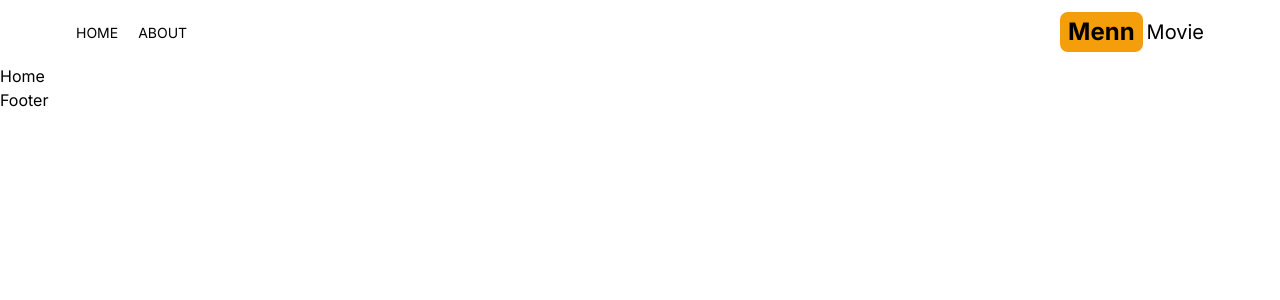
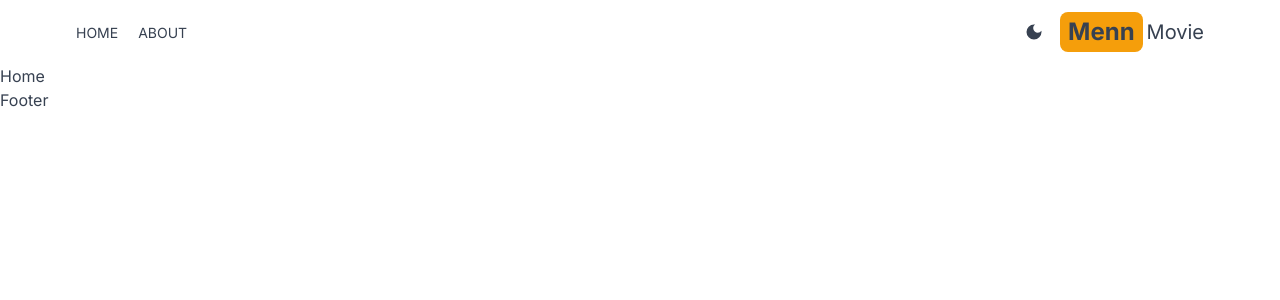
Before and after one commit to nitindahiya-dev/menn-movie-app, a Next.js app: page / in a window 1280 px wide. Shown: the top 300 px of the page. Built offline with nearby package versions, Linux system fonts and the light colour scheme.

Commit message:
added light mode and dark mode

```diff
--- a/package.json
+++ b/package.json
@@ -10,6 +10,7 @@
   },
   "dependencies": {
     "next": "14.1.4",
+    "next-themes": "^0.3.0",
     "react": "^18",
     "react-dom": "^18",
     "react-icons": "^5.0.1"
--- /dev/null
+++ b/src/app/Providers.jsx
@@ -0,0 +1,14 @@
+'use-client'
+import { ThemeProvider } from 'next-themes'
+
+const Providers = ({ children }) => {
+    return (
+        <ThemeProvider defaultTheme='system' attribute='class'>
+            <div className="text-gray-700 dark:text-gray-200 dark:bg-gray-700 select-none transition-colors duration-300 min-h-screen">
+                {children}
+            </div>
+        </ThemeProvider>
+    )
+}
+
+export default Providers
--- a/src/app/layout.js
+++ b/src/app/layout.js
@@ -2,6 +2,7 @@
 import "./globals.css";
 import Header from "@/components/Header";
 import Footer from "@/components/Footer";
+import Providers from "./Providers";
 
 const inter = Inter({ subsets: ["latin"] });
 
@@ -14,9 +15,11 @@
   return (
     <html lang="en">
       <body className={inter.className}>
+        <Providers>
         <Header />
         {children}
         <Footer />
+        </Providers>
         </body>
     </html>
   );
--- a/src/app/page.js
+++ b/src/app/page.js
@@ -1,4 +1,4 @@
-import React from 'react'
+
 
 const Home = () => {
   return (
--- /dev/null
+++ b/src/components/DarkModeSwitch.jsx
@@ -0,0 +1,28 @@
+'use client'
+
+import { MdLightMode, MdDarkMode } from 'react-icons/md'
+import { useTheme } from 'next-themes'
+import { useEffect, useState } from 'react';
+
+
+const DarkModeSwitch = () => {
+    const { theme, setTheme, systemTheme } = useTheme();
+    const currentTheme = theme === 'system' ? systemTheme : theme;
+    const [mounted, setMounted] = useState(false);
+    useEffect(() => {
+        setMounted(true)
+    }, [])
+    return (
+        <div>
+            {mounted &&
+            (currentTheme === 'dark'
+                ? (<MdLightMode onClick={() => setTheme('light')}
+                    className="text-xl cursor-pointer hover:text-amber-500" />
+                ) : (< MdDarkMode onClick={() => setTheme('dark')}
+                    className="text-xl cursor-pointer hover:text-amber-500" />
+                ))}
+        </div>
+    )
+}
+
+export default DarkModeSwitch
--- a/src/components/Footer.jsx
+++ b/src/components/Footer.jsx
@@ -1,4 +1,3 @@
-import React from 'react'
 
 const Footer = () => {
   return (
--- a/src/components/Header.jsx
+++ b/src/components/Header.jsx
@@ -1,8 +1,8 @@
-import React from 'react'
 import Link from 'next/link'
 import MenuItems from './MenuItems'
 import { AiFillHome } from 'react-icons/ai'
 import { BsFillInfoCircleFill } from 'react-icons/bs'
+import DarkModeSwitch from './DarkModeSwitch'
 
 const Header = () => {
     return (
@@ -11,10 +11,13 @@
                 <MenuItems title="Home" address="/" Icon={AiFillHome} />
                 <MenuItems title="About" address="/about" Icon={BsFillInfoCircleFill} />
             </div>
-            <Link href={"/"} className="flex gap-1 items-center">
-                <span className='text-2xl font-bold bg-amber-500 rounded-lg py-1 px-2'>Menn</span>
-                <span className='text-xl hidden sm:inline'>Movie</span>
-            </Link>
+            <div className="flex items-center gap-4">
+                <DarkModeSwitch />
+                <Link href={"/"} className="flex gap-1 items-center">
+                    <span className='text-2xl font-bold bg-amber-500 rounded-lg py-1 px-2'>Menn</span>
+                    <span className='text-xl hidden sm:inline'>Movie</span>
+                </Link>
+            </div>
         </div>
 
     )
--- a/src/components/MenuItems.jsx
+++ b/src/components/MenuItems.jsx
@@ -1,4 +1,3 @@
-import React from 'react'
 import Link from 'next/link'
 
 const MenuItems = ({title, address, Icon}) => {
--- a/tailwind.config.js
+++ b/tailwind.config.js
@@ -15,4 +15,5 @@
     },
   },
   plugins: [],
+  darkMode: "class",
 };
```
Also changed, not shown: 1 other file (tests, documents, lock files or other folders).
